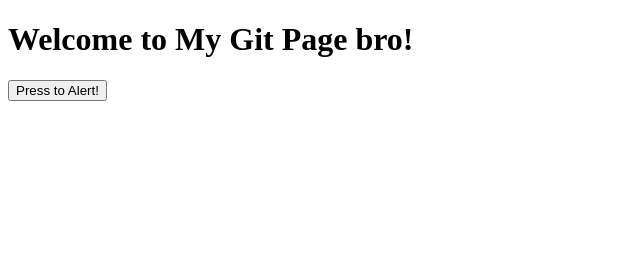
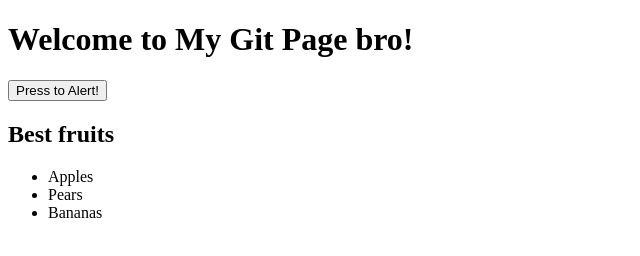
Before and after one commit to SomewhatProfessional/somewhatprofessional.github.io, a plain HTML site: page index.html in a window 1280 px wide. Shown: the whole page, without its empty margins (0-640 px from the left). Drawn offline with Linux system fonts and the light colour scheme.

Commit message:
Added a list of best fruits

```diff
--- a/index.html
+++ b/index.html
@@ -9,5 +9,12 @@
 <body>
     <h1>Welcome to My Git Page bro!</h1>
     <button>Press to Alert!</button>
+
+    <h2>Best fruits</h2>
+    <ul>
+        <li>Apples</li>
+        <li>Pears</li>
+        <li>Bananas</li>
+    </ul>
 </body>
 </html>
```
